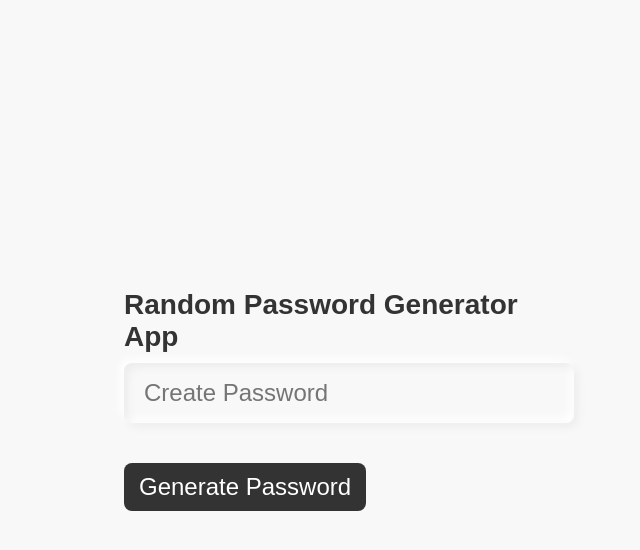
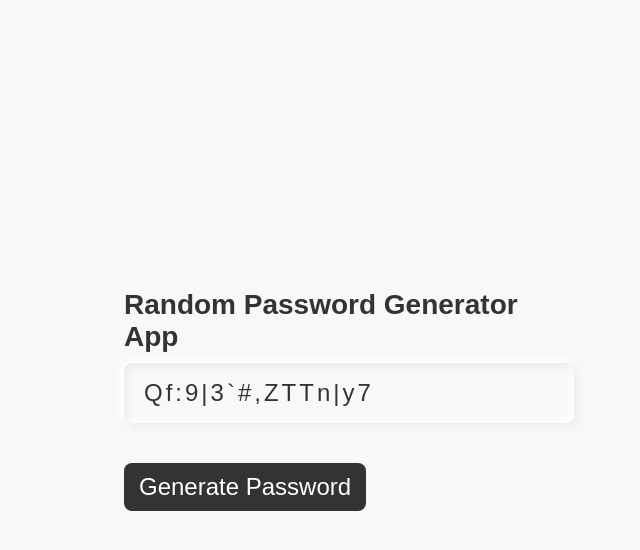
Before and after one commit to MhmodTayel/CSS-Works, a plain HTML site: page Strong Random Password Generator/index.html in a window 1280 px wide. Both pictures are taken after a click on the element "Generate Password". Shown: the whole page, without its empty margins (291-931 px from the left). Drawn offline with Linux system fonts and the light colour scheme.

Commit message:
random number

```diff
--- a/Strong Random Password Generator/index.html
+++ b/Strong Random Password Generator/index.html
@@ -14,7 +14,8 @@
     <div class="inputBox">
       <h2>Random Password Generator App</h2>
       <input type="text" placeholder="Create Password" id="password" readonly />
-      <div id="btn">Generate Password</div>
+      <div id="btn" onclick="getPassword();">Generate Password</div>
     </div>
+    <script src="main.js"></script>
   </body>
 </html>
--- a/Strong Random Password Generator/main.js
+++ b/Strong Random Password Generator/main.js
@@ -0,0 +1,12 @@
+function getPassword() {
+  var chars = '0123456789zxcvbnmasdfghjklqwertyuiopZXCVBNMASDFGHJKLQWERTYUIOP`@!”?$?%^&*()_–+={[}]:;‘~#|<,>.?/'
+
+  var passwordLength = 16;
+  var password = '';
+
+  for(var i = 0; i < passwordLength; i++) {
+    var random = Math.floor(Math.random()* chars.length);
+    password += chars.slice(random,random+1);
+  }
+  document.getElementById('password').value= password;
+}
```
